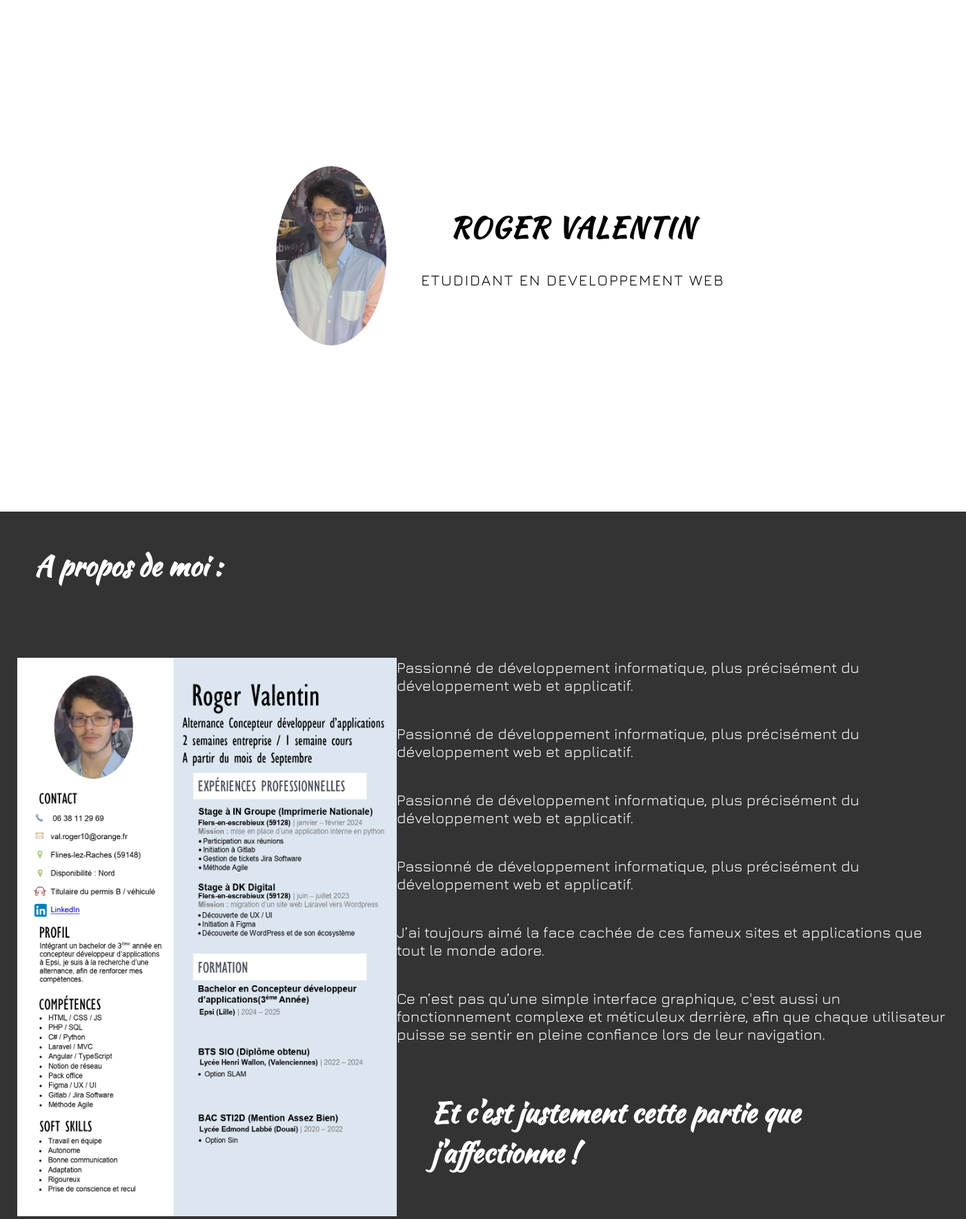
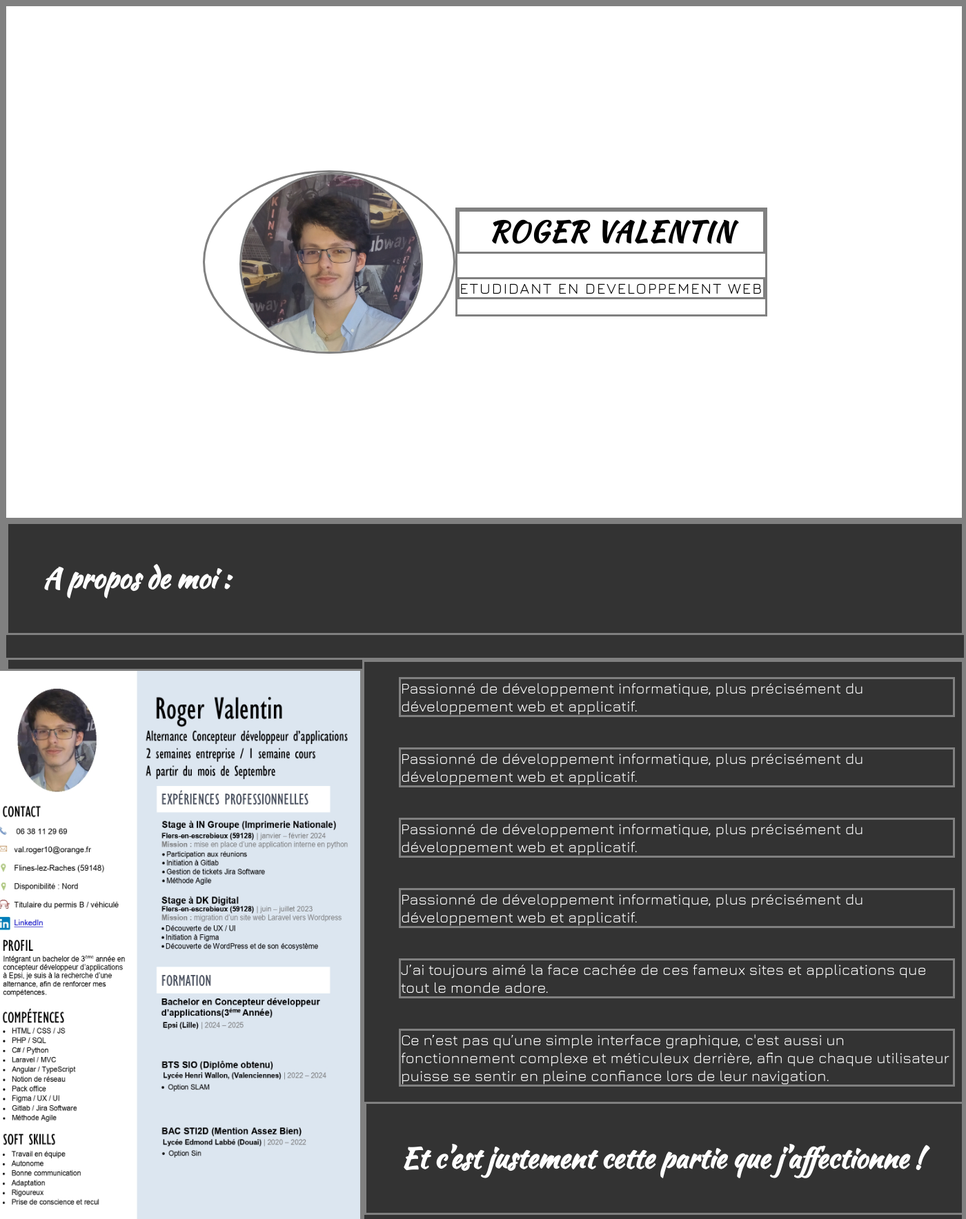
Before and after one commit to val59roger/Portefolio-Roger-Valentin, a PHP site: page /index.html in a window 1400 px wide. Shown: the top 1768 px of the page at 69% size. Run offline with PHP 8.4, Linux system fonts and the light colour scheme.

Commit message:
Update style.css

```diff
--- a/assets/css/style.css
+++ b/assets/css/style.css
@@ -14,7 +14,7 @@
 }
 
 * {
-    box-sizing: border-box;
+    border: solid var(--gris-souris);
 }
 
 body{
```
